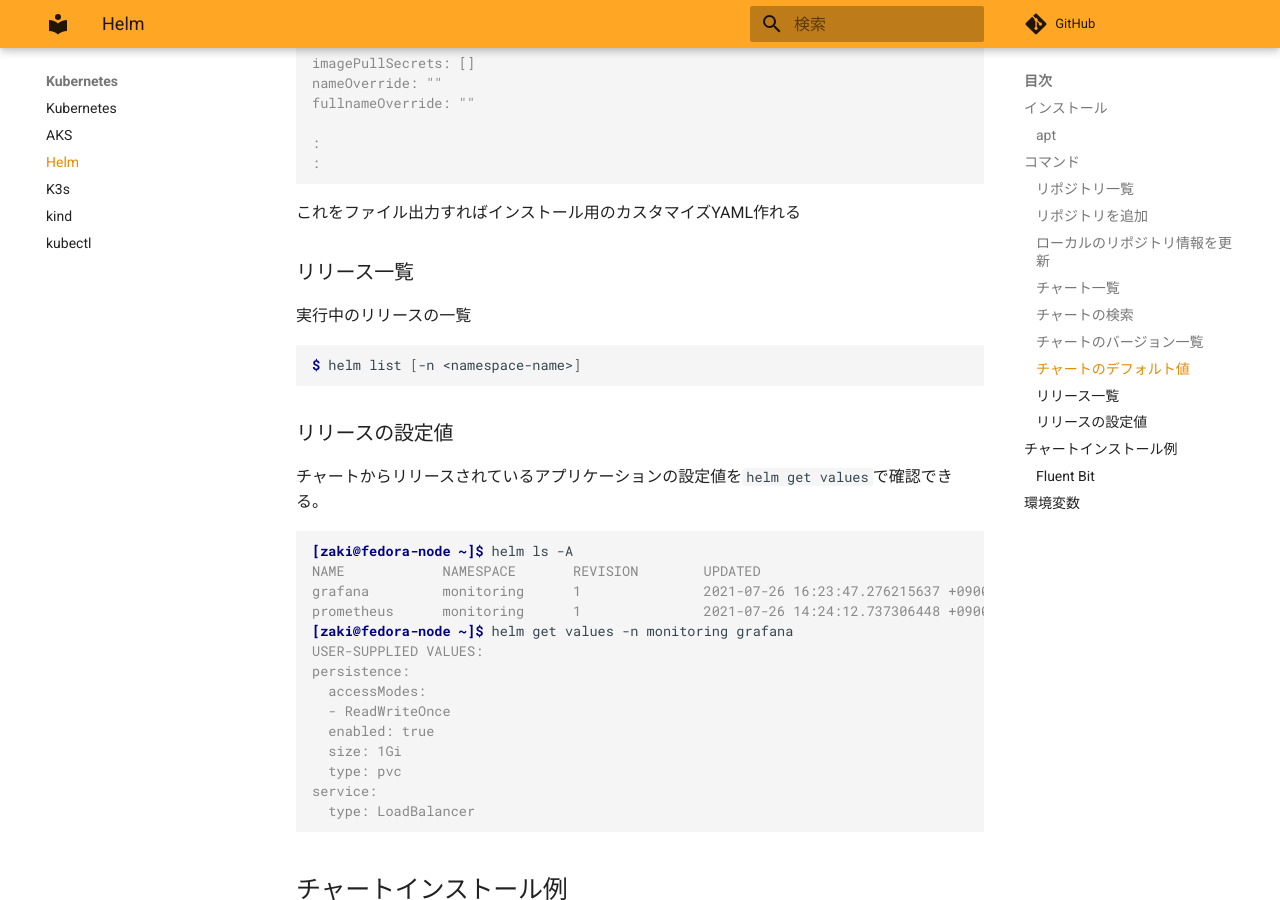
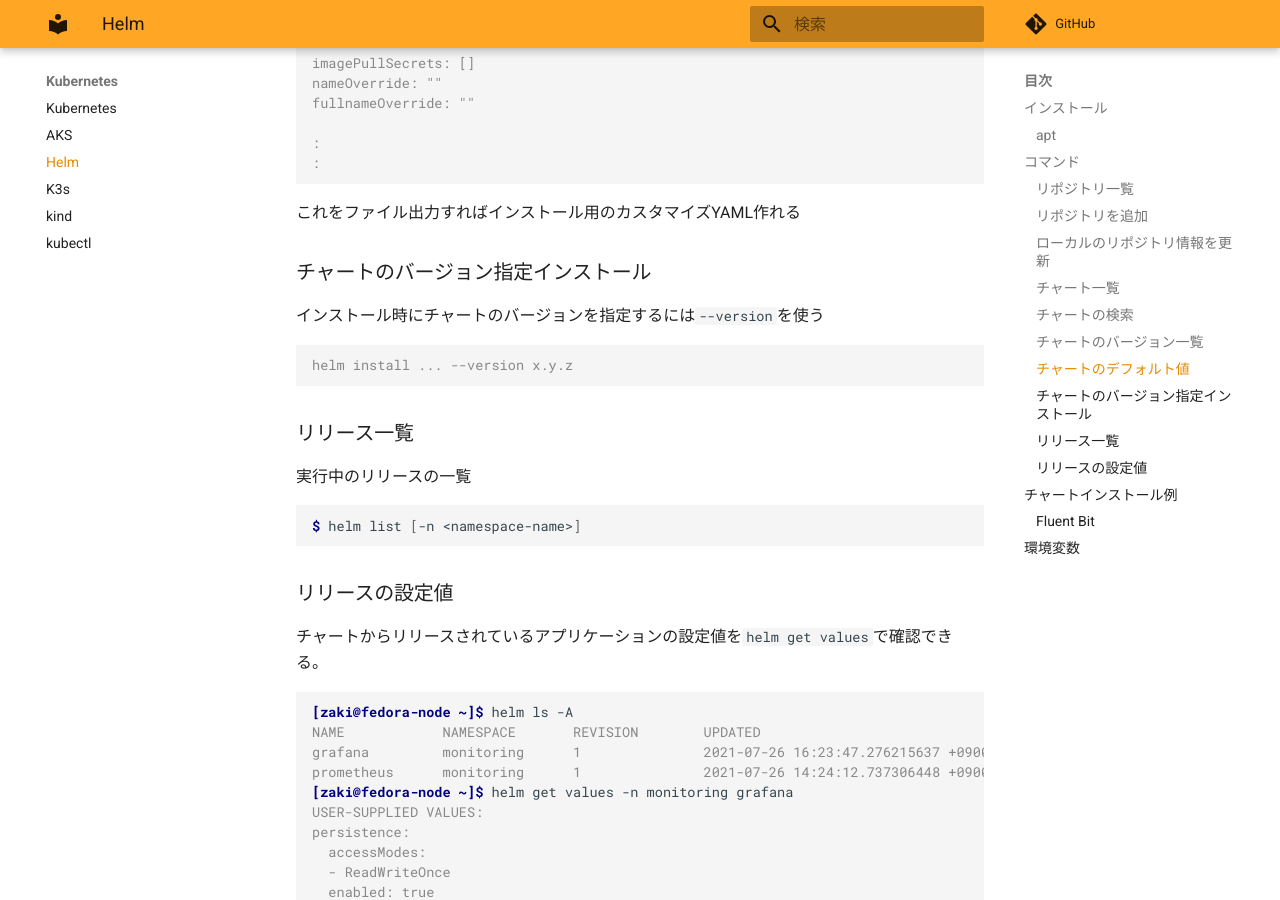
Before and after one commit to zaki-lknr/docs, an MkDocs documentation site: the page built from docs/Kubernetes/helm.md, in a window 1280 px wide and 900 px high, scrolled down 2304 px. Built offline with MkDocs 1.6.1 and Material for MkDocs 9.7.7, drawn with Linux system fonts in a browser that asks for light colours; comment, search, counter and statistics services are not loaded.

Commit message:
add: kubernetes/helm: チャートのバージョン指定インストール

````diff
--- a/docs/Kubernetes/helm.md
+++ b/docs/Kubernetes/helm.md
@@ -116,6 +116,14 @@ fullnameOverride: ""
 
 これをファイル出力すればインストール用のカスタマイズYAML作れる
 
+### チャートのバージョン指定インストール
+
+インストール時にチャートのバージョンを指定するには`--version`を使う
+
+```console
+helm install ... --version x.y.z
+```
+
 ### リリース一覧
 
 実行中のリリースの一覧
````
